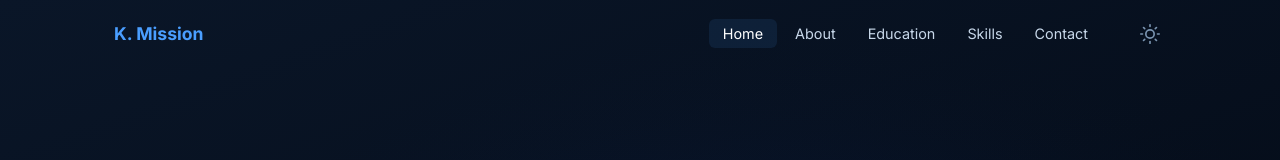
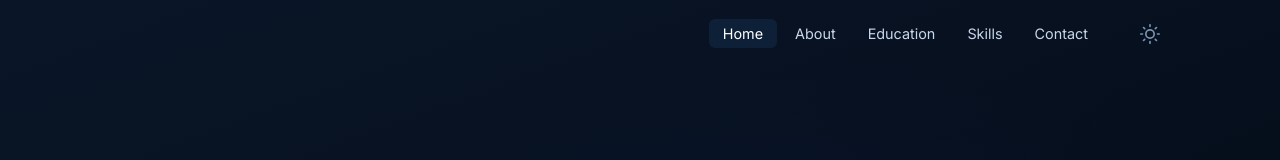
Before and after one commit to missionken/my-portfolio, a React (Vite) app: page / in a window 1280 px wide. Shown: the top 160 px of the page. Built offline with nearby package versions, Linux system fonts and the light colour scheme.

Commit message:
update Navbar

```diff
--- a/src/components/Hero.jsx
+++ b/src/components/Hero.jsx
@@ -1,7 +1,7 @@
 import './Hero.css'
 import kenPhoto from '../assets/ken.jpg'
 
-const CIRCLE_TEXT = 'BACHELOR OF SCIENCE IN INFORMATION TECHNOLOGY • KEN MISSION •'
+const CIRCLE_TEXT = ' BACHELOR OF SCIENCE IN INFORMATION TECHNOLOGY  •  KEN MISSION   •  '
 const CIRCLE_R    = 138
 const SVG_SIZE    = 320
 const CENTER      = SVG_SIZE / 2
--- a/src/components/Navbar.jsx
+++ b/src/components/Navbar.jsx
@@ -39,7 +39,6 @@ export default function Navbar() {
     <nav className={`navbar${scrolled ? ' navbar--scrolled' : ''}`}>
       <div className="navbar__inner container">
         <a className="navbar__brand" href="#home" onClick={e => handleNav(e, '#home')}>
-          K. Mission
         </a>
         <ul className={`navbar__links${menuOpen ? ' navbar__links--open' : ''}`}>
          {NAV_LINKS.map(link => (
```
Also changed, not shown: 1 other file (tests, documents, lock files or other folders).
